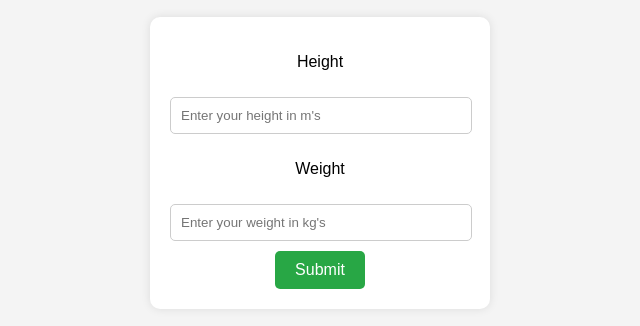
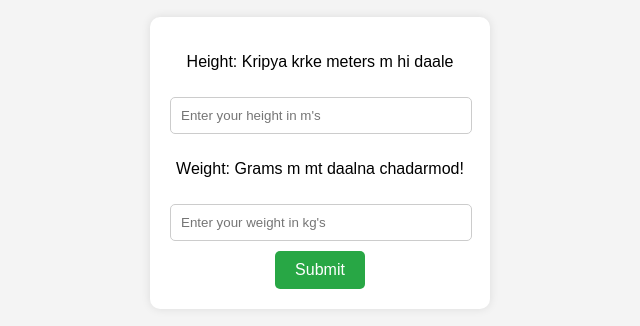
Before and after one commit to P-kaizoku/BMI-calculator, a plain HTML site: page index.html in a window 1280 px wide. Shown: the part 252-578 px from the top of the page, without its empty margins (320-960 px from the left). Drawn offline with Linux system fonts and the light colour scheme.

Commit message:
Few changes

```diff
--- a/index.html
+++ b/index.html
@@ -12,9 +12,9 @@
     </div>
 
     <div class="container">
-        <p>Height</p>
+        <p>Height: Kripya krke meters m hi daale</p>
         <input type="text" name="height" id="height" placeholder="Enter your height in m's">
-        <p>Weight</p>
+        <p>Weight: Grams m mt daalna chadarmod!</p>
         <input type="text" name="weight" id="weight" placeholder="Enter your weight in kg's">
         <button type="submit" id="submit">Submit</button>
     </div>
```
